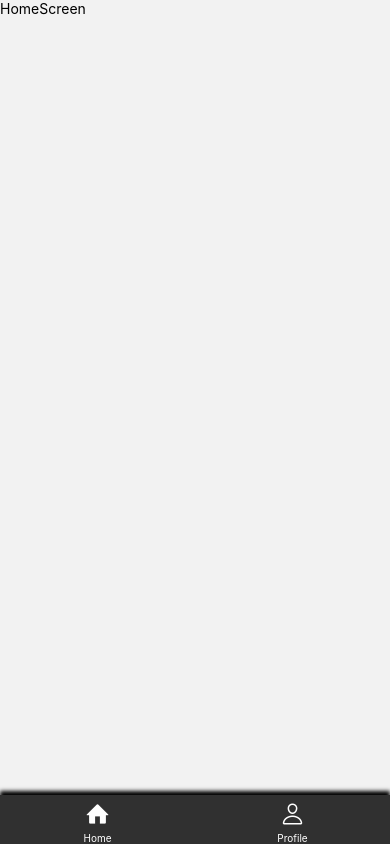
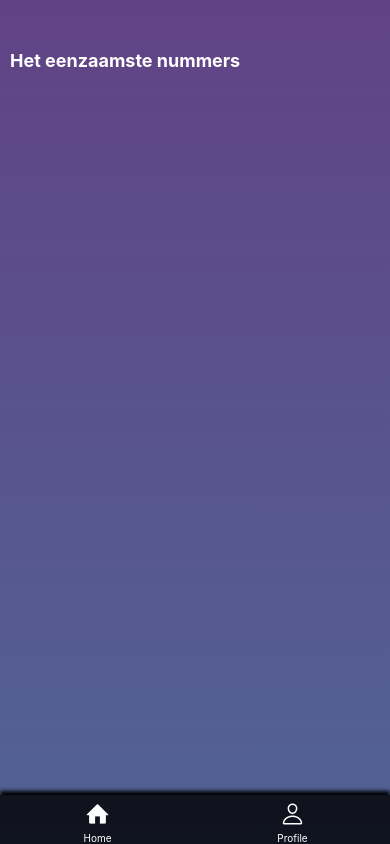
Before and after one commit to batuhanayazz/het-eenzaamste-lied, a React Native app: screen /Home in a window 390 px wide. Built offline with nearby package versions, Linux system fonts and the light colour scheme; no server answers.

Commit message:
Trying get  data.

```diff
--- a/screens/HomeScreen.js
+++ b/screens/HomeScreen.js
@@ -1,11 +1,46 @@
-import { StyleSheet, Text, View } from "react-native";
-import React from "react";
-
+import { StyleSheet, Text, ScrollView } from "react-native";
+import React, { useEffect, useState } from "react";
+import { LinearGradient } from "expo-linear-gradient";
+import { Pressable } from "react-native";
+import { AntDesign } from "@expo/vector-icons";
+import { TextInput } from "react-native";
+import { View } from "react-native";
+import { set } from "lodash";
 const HomeScreen = () => {
+  const accessToken = "f04dfd05dc14418dac62ddb90900e1d4";
+  const query = "";
+  const [eenzaamsLied, setEenzaamsLied] = useState([]);
+  async function getHetEenzaamsteNummers() {
+    const response = await fetch(
+      `https://api.spotify.com/v1/artists/4Z8W4fKeB5YxbusRsdQVPb`,
+      {
+        method: "GET",
+        headers: {
+          Authorization: `Bearer ${accessToken}`,
+        },
+        params: {},
+      }
+    );
+    if (response.ok) {
+      throw new Error("Fail to Fetch ");
+    }
+    const data = await response.json();
+    setEenzaamsLied(data.items);
+  }
+  useEffect(() => {
+    getHetEenzaamsteNummers();
+  }, []);
+  console.log(eenzaamsLied);
   return (
-    <View>
-      <Text>HomeScreen</Text>
-    </View>
+    <LinearGradient colors={["#614385", "#516395"]} style={{ flex: 1 }}>
+      <ScrollView style={{ marginTop: 50 }}>
+        <View style={{ marginHorizontal: 10 }}>
+          <Text style={{ fontSize: 18, fontWeight: "bold", color: "white" }}>
+            Het eenzaamste nummers
+          </Text>
+        </View>
+      </ScrollView>
+    </LinearGradient>
   );
 };
 
```
